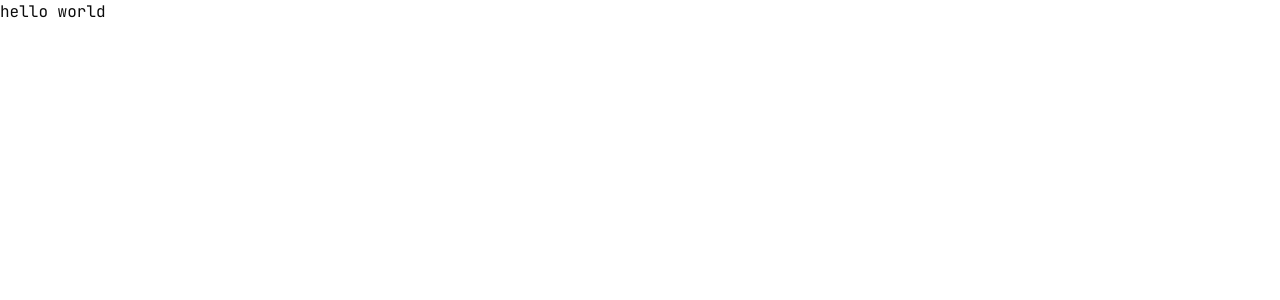
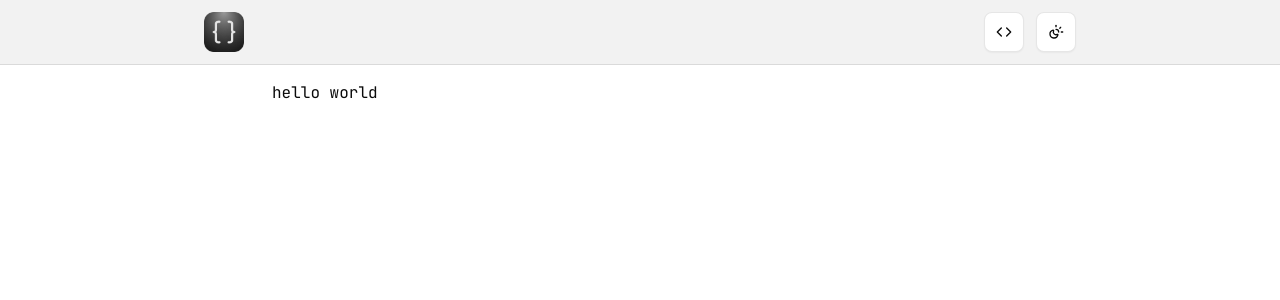
Before and after one commit to tasha-dev/use-fetch, a Next.js app: page / in a window 1280 px wide. Shown: the top 300 px of the page. Built offline with nearby package versions, Linux system fonts and the light colour scheme.

Commit message:
added header component and container

```diff
--- a/app/page.tsx
+++ b/app/page.tsx
@@ -1,13 +1,14 @@
 // Codes by mahdi tasha
 // Importing part
+import Container from "@/component/ui/container";
 import { JSX } from "react";
 
 // Creating and exporting Home page as default
 export default function HomePage(): JSX.Element {
   // Returning JSX
   return (
-    <div>
+    <Container>
       <h1>hello world</h1>
-    </div>
+    </Container>
   );
 }
--- /dev/null
+++ b/component/header.tsx
@@ -0,0 +1,69 @@
+// Codes by mahdi tasha
+// Forcing next.js to render this component as client side component
+"use client";
+
+// Importing part
+import { cn } from "@/lib/util";
+import { HeaderProps } from "@/type/component";
+import { JSX } from "react";
+import Image from "next/image";
+import Link from "next/link";
+import LogoImage from "@/image/logo.png";
+import { Tooltip, TooltipContent, TooltipTrigger } from "./ui/tooltip";
+import { Button } from "./ui/button";
+import { Code, SunMoon } from "lucide-react";
+import { useTheme } from "next-themes";
+
+// Creating and exporting Header component as default
+export default function Header({ className }: HeaderProps): JSX.Element {
+  // Defining hooks
+  const { setTheme } = useTheme();
+
+  // Returning JSX
+  return (
+    <header
+      className={cn(
+        "bg-foreground/5 backdrop-blur-2xl sticky top-0 left-0 border-b border-b-foreground/10 w-full",
+        className,
+      )}
+    >
+      <div className="p-3 mx-auto max-w-4xl flex items-center justify-between gap-4">
+        <Link href="/">
+          <Image
+            alt="Logo"
+            width={100}
+            height={100}
+            src={LogoImage.src}
+            className="size-10"
+          />
+        </Link>
+        <div className="flex items-center justify-between gap-3">
+          <Tooltip>
+            <TooltipTrigger asChild>
+              <Button asChild variant={"outline"} size={"icon-lg"}>
+                <Link href="https://tasha.vercel.app/">
+                  <Code />
+                </Link>
+              </Button>
+            </TooltipTrigger>
+            <TooltipContent>Mahdi Tasha</TooltipContent>
+          </Tooltip>
+          <Tooltip>
+            <TooltipTrigger asChild>
+              <Button
+                variant={"outline"}
+                size={"icon-lg"}
+                onClick={() =>
+                  setTheme((prev) => (prev === "dark" ? "light" : "dark"))
+                }
+              >
+                <SunMoon />
+              </Button>
+            </TooltipTrigger>
+            <TooltipContent>Toggle theme</TooltipContent>
+          </Tooltip>
+        </div>
+      </div>
+    </header>
+  );
+}
--- /dev/null
+++ b/component/ui/button.tsx
@@ -0,0 +1,62 @@
+import * as React from "react";
+import { Slot } from "@radix-ui/react-slot";
+import { cva, type VariantProps } from "class-variance-authority";
+
+import { cn } from "@/lib/util";
+
+const buttonVariants = cva(
+  "inline-flex items-center justify-center gap-2 whitespace-nowrap rounded-md text-sm font-medium transition-all disabled:pointer-events-none disabled:opacity-50 [&_svg]:pointer-events-none [&_svg:not([class*='size-'])]:size-4 shrink-0 [&_svg]:shrink-0 outline-none focus-visible:border-ring focus-visible:ring-ring/50 focus-visible:ring-[3px] aria-invalid:ring-destructive/20 dark:aria-invalid:ring-destructive/40 aria-invalid:border-destructive cursor-pointer",
+  {
+    variants: {
+      variant: {
+        default: "bg-primary text-primary-foreground hover:bg-primary/90",
+        destructive:
+          "bg-destructive text-white hover:bg-destructive/90 focus-visible:ring-destructive/20 dark:focus-visible:ring-destructive/40 dark:bg-destructive/60",
+        outline:
+          "border border-foreground/10 bg-background shadow-xs hover:bg-accent hover:text-accent-foreground dark:bg-input/30 dark:border-input dark:hover:bg-input/50",
+        secondary:
+          "bg-secondary text-secondary-foreground hover:bg-secondary/80",
+        ghost:
+          "hover:bg-accent hover:text-accent-foreground dark:hover:bg-accent/50",
+        link: "text-primary underline-offset-4 hover:underline",
+      },
+      size: {
+        default: "h-9 px-4 py-2 has-[>svg]:px-3",
+        sm: "h-8 rounded-md gap-1.5 px-3 has-[>svg]:px-2.5",
+        lg: "h-10 rounded-md px-6 has-[>svg]:px-4",
+        icon: "size-9",
+        "icon-sm": "size-8",
+        "icon-lg": "size-10",
+      },
+    },
+    defaultVariants: {
+      variant: "default",
+      size: "default",
+    },
+  },
+);
+
+function Button({
+  className,
+  variant = "default",
+  size = "default",
+  asChild = false,
+  ...props
+}: React.ComponentProps<"button"> &
+  VariantProps<typeof buttonVariants> & {
+    asChild?: boolean;
+  }) {
+  const Comp = asChild ? Slot : "button";
+
+  return (
+    <Comp
+      data-slot="button"
+      data-variant={variant}
+      data-size={size}
+      className={cn(buttonVariants({ variant, size, className }))}
+      {...props}
+    />
+  );
+}
+
+export { Button, buttonVariants };
--- /dev/null
+++ b/component/ui/container.tsx
@@ -0,0 +1,22 @@
+// Codes by mahdi tasha
+// Importing part
+import { cn } from "@/lib/util";
+import { ContainerProps } from "@/type/component";
+import { JSX } from "react";
+import Header from "../header";
+
+// Creating and exporting container component as default
+export default function Container({
+  children,
+  className,
+}: ContainerProps): JSX.Element {
+  // Returning JSX
+  return (
+    <>
+      <Header />
+      <div className={cn("min-h-dvh mx-auto max-w-3xl p-4", className)}>
+        {children}
+      </div>
+    </>
+  );
+}
--- /dev/null
+++ b/component/ui/tooltip.tsx
@@ -0,0 +1,61 @@
+"use client"
+
+import * as React from "react"
+import * as TooltipPrimitive from "@radix-ui/react-tooltip"
+
+import { cn } from "@/lib/util"
+
+function TooltipProvider({
+  delayDuration = 0,
+  ...props
+}: React.ComponentProps<typeof TooltipPrimitive.Provider>) {
+  return (
+    <TooltipPrimitive.Provider
+      data-slot="tooltip-provider"
+      delayDuration={delayDuration}
+      {...props}
+    />
+  )
+}
+
+function Tooltip({
+  ...props
+}: React.ComponentProps<typeof TooltipPrimitive.Root>) {
+  return (
+    <TooltipProvider>
+      <TooltipPrimitive.Root data-slot="tooltip" {...props} />
+    </TooltipProvider>
+  )
+}
+
+function TooltipTrigger({
+  ...props
+}: React.ComponentProps<typeof TooltipPrimitive.Trigger>) {
+  return <TooltipPrimitive.Trigger data-slot="tooltip-trigger" {...props} />
+}
+
+function TooltipContent({
+  className,
+  sideOffset = 0,
+  children,
+  ...props
+}: React.ComponentProps<typeof TooltipPrimitive.Content>) {
+  return (
+    <TooltipPrimitive.Portal>
+      <TooltipPrimitive.Content
+        data-slot="tooltip-content"
+        sideOffset={sideOffset}
+        className={cn(
+          "bg-foreground text-background animate-in fade-in-0 zoom-in-95 data-[state=closed]:animate-out data-[state=closed]:fade-out-0 data-[state=closed]:zoom-out-95 data-[side=bottom]:slide-in-from-top-2 data-[side=left]:slide-in-from-right-2 data-[side=right]:slide-in-from-left-2 data-[side=top]:slide-in-from-bottom-2 z-50 w-fit origin-(--radix-tooltip-content-transform-origin) rounded-md px-3 py-1.5 text-xs text-balance",
+          className
+        )}
+        {...props}
+      >
+        {children}
+        <TooltipPrimitive.Arrow className="bg-foreground fill-foreground z-50 size-2.5 translate-y-[calc(-50%_-_2px)] rotate-45 rounded-[2px]" />
+      </TooltipPrimitive.Content>
+    </TooltipPrimitive.Portal>
+  )
+}
+
+export { Tooltip, TooltipTrigger, TooltipContent, TooltipProvider }
--- a/package.json
+++ b/package.json
@@ -9,6 +9,8 @@
     "lint": "eslint"
   },
   "dependencies": {
+    "@radix-ui/react-slot": "^1.2.4",
+    "@radix-ui/react-tooltip": "^1.2.8",
     "class-variance-authority": "^0.7.1",
     "clsx": "^2.1.1",
     "lucide-react": "^0.562.0",
--- a/style/globals.css
+++ b/style/globals.css
@@ -115,13 +115,3 @@
   --sidebar-border: oklch(1 0 0 / 10%);
   --sidebar-ring: oklch(0.556 0 0);
 }
-
-@layer base {
-  * {
-    @apply border-border outline-ring/50;
-  }
-
-  body {
-    @apply bg-background text-foreground;
-  }
-}
```
Also changed, not shown: type/component.ts (+9 -0 lines), image/logo.png (added), 1 other file (tests, documents, lock files or other folders).
